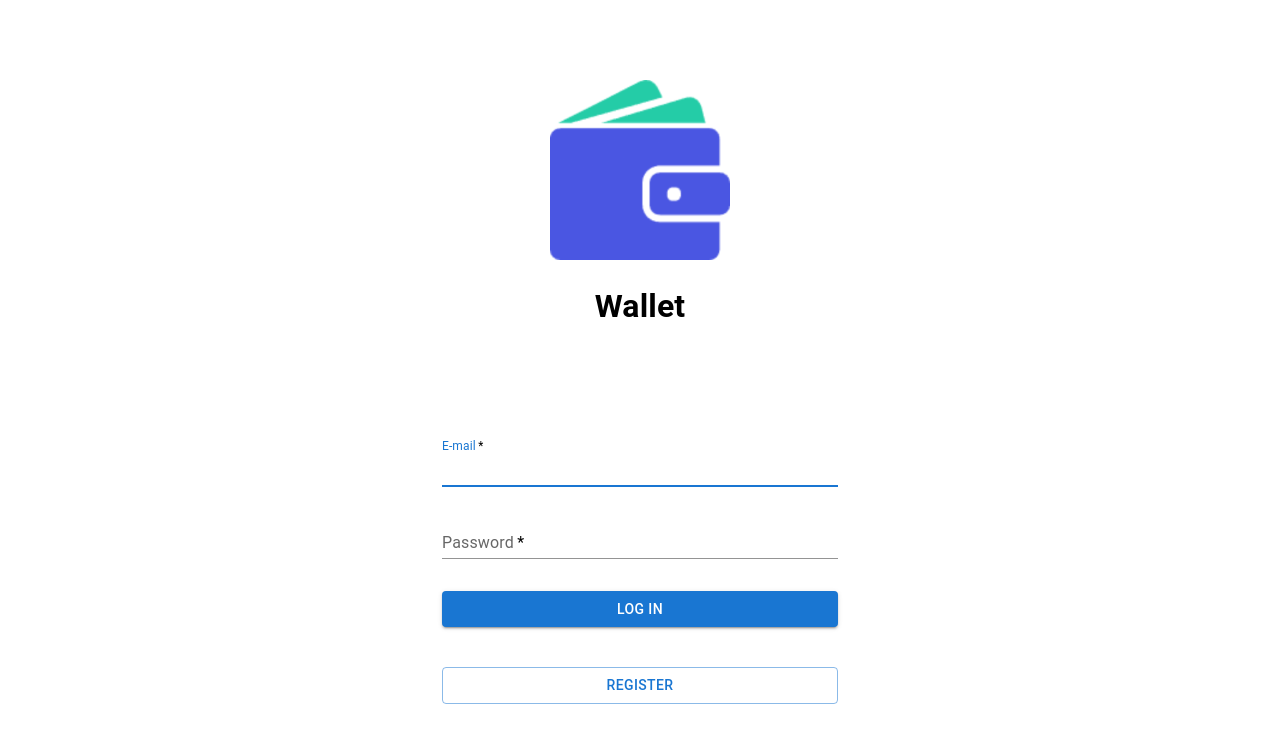
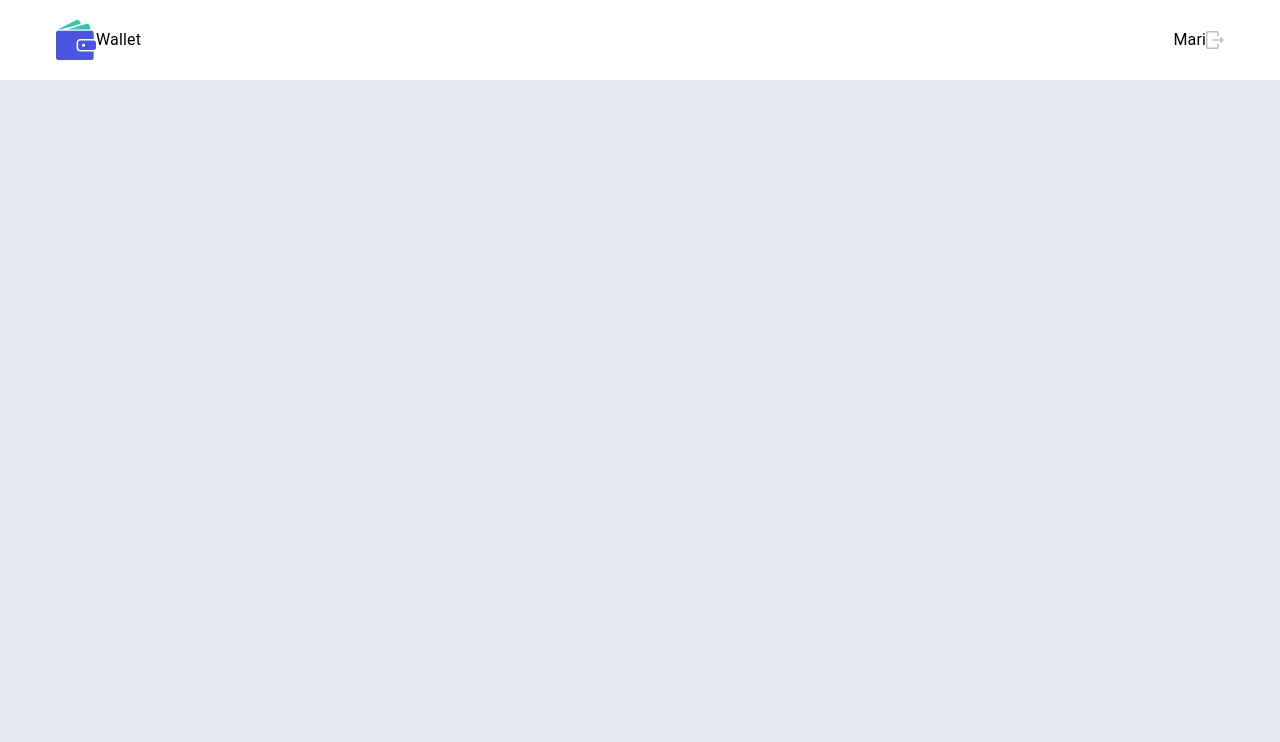
Before and after one commit to MarcinBolt/Wallet-App, a React (Vite) app: page /#/ in a window 1280 px wide. Shown: the top 742 px of the page. Built offline with nearby package versions, Linux system fonts and the light colour scheme.

Commit message:
Header
add Header component and css module
styling component

```diff
--- a/package.json
+++ b/package.json
@@ -29,6 +29,7 @@
     "modern-normalize": "^2.0.0",
     "mongoose": "^7.5.2",
     "morgan": "^1.10.0",
+    "mui": "^0.0.1",
     "node": "^18.17.1",
     "nodemailer": "^6.9.5",
     "nodemon": "^3.0.1",
--- a/src/App.css
+++ b/src/App.css
@@ -1,7 +1,6 @@
 #root {
-  width: 100%;
+  width: 100vw;
   height: 100dvh;
-  max-width: 1280px;
   margin: 0 auto;
   align-items: center;
   text-align: center;
--- a/src/App.jsx
+++ b/src/App.jsx
@@ -8,6 +8,7 @@ import PrivateRoute from './components/PrivateRoute';
 import Loader from './components/Loader/Loader.jsx';
 import VerifyEmail from './pages/VerifyEmail.jsx';
 import './App.css';
+import Header from './components/Header/Header.jsx';
 
 const Login = lazy(() => import('./pages/Login.jsx'));
 const Register = lazy(() => import('./pages/Register.jsx'));
@@ -35,7 +36,7 @@ const App = () => {
           element={<PrivateRoute component={<Dashboard />} redirect={'/'} />}
         />
         //TODO
-        <Route exact path={`/`} element={<PublicRoute component={<Login />} />} />
+        <Route exact path={`/`} element={<PublicRoute component={<Header />} />} />
         <Route exact path={`/login`} element={<PublicRoute component={<Login />} />} />
         <Route exact path={`/register`} element={<PublicRoute component={<Register />} />} />
         <Route
--- a/src/components/AppBar/AppBar.jsx
+++ /dev/null
@@ -1,9 +0,0 @@
-const AppBar = () => {
-  return (
-    <div>
-      <h2>AppBar Component</h2>
-    </div>
-  );
-};
-
-export default AppBar;
--- /dev/null
+++ b/src/components/Header/Header.jsx
@@ -0,0 +1,95 @@
+import Container from '@mui/material/Container';
+import SvgIcon from '@mui/material/SvgIcon';
+import { Typography } from '@mui/material';
+import css from './Header.module.css';
+import { useDispatch, useSelector } from 'react-redux';
+//import { selectUserFirstName } from '../../redux/selectors';
+
+const Header = () => {
+  ///const name = useSelector(selectUserFirstName);
+  const name = 'Mari';
+  const dispatch = useDispatch();
+
+  return (
+    <div className={css.headerWrapper}>
+      <Container
+        sx={{
+          '@media (min-width: 780px)': {
+            padding: '0 32px',
+          },
+          '@media (min-width: 1280px)': {
+            padding: '0 16px',
+          },
+          padding: '0 20px',
+          display: 'flex',
+          justifyContent: 'space-between',
+          alignItems: 'center',
+        }}
+      >
+        <div
+          className={css.logoWrapper}
+          sx={{
+            display: 'flex',
+            justifyContent: 'left',
+          }}
+        >
+          <SvgIcon
+            viewBox="0 0 40 40"
+            sx={{
+              '@media (min-width: 780px)': {
+                width: '40px',
+                height: '40px',
+              },
+              width: '30px',
+              height: '30px',
+              padding: '0px',
+            }}
+          >
+            <path
+              d="M4.69412 9.52382L24.9583 3.85236L23.8851 1.62825C23.183 0.182586 21.4706 -0.41441 20.0606 0.305497L1.91992 9.52382H4.69412Z"
+              fill="#24CCA7"
+            />
+            <path
+              d="M31.0166 3.80957C30.7724 3.80957 30.5282 3.84601 30.284 3.91888L25.6552 5.30342L11.5192 9.52386H27.5644H34.5575L33.6917 6.05035C33.3587 4.69617 32.2376 3.80957 31.0166 3.80957Z"
+              fill="#24CCA7"
+            />
+            <path
+              d="M35.4497 10.7161H34.9377H34.2414H33.5452H28.2313H8.70522H6.14486H3.98877H3.58899H2.25042C1.54071 10.7161 0.907355 11.0414 0.494104 11.5539C0.305446 11.7901 0.161707 12.0619 0.0808534 12.3605C0.031443 12.5477 0 12.7438 0 12.9443V13.2117V15.7519V37.7716C0 39.0016 1.00618 39.9999 2.24593 39.9999H35.4452C36.685 39.9999 37.6912 39.0016 37.6912 37.7716V31.5548H24.3638C22.2572 31.5548 20.5458 29.8568 20.5458 27.7667V25.7256V25.0349V24.3441V22.8111C20.5458 21.7861 20.959 20.8547 21.6283 20.1728C22.2212 19.5667 23.0163 19.1567 23.9057 19.0542C24.0539 19.0364 24.2066 19.0275 24.3593 19.0275H35.8226H36.5188H37.215H37.6912V12.9443C37.6957 11.7143 36.6895 10.7161 35.4497 10.7161Z"
+              fill="#4A56E2"
+            />
+            <path
+              d="M39.2678 21.1578C39.0432 20.9528 38.7782 20.7968 38.4818 20.6943C38.2527 20.6185 38.0101 20.574 37.7541 20.574H37.6957H37.6508H36.9545H34.4436H24.3638C23.1241 20.574 22.1179 21.5722 22.1179 22.8022V23.9119V24.6027V25.2934V27.7624C22.1179 28.9924 23.1241 29.9906 24.3638 29.9906H37.6957H37.7541C38.0101 29.9906 38.2527 29.9461 38.4818 29.8703C38.7782 29.7723 39.0432 29.6118 39.2678 29.4068C39.717 29.0013 40 28.413 40 27.7624V22.8022C40 22.1516 39.717 21.5633 39.2678 21.1578ZM29.0533 25.7257C29.0533 26.3407 28.5503 26.8399 27.9304 26.8399H27.1847C26.5649 26.8399 26.0618 26.3407 26.0618 25.7257V24.9859C26.0618 24.6294 26.228 24.313 26.493 24.1125C26.6861 23.9654 26.9242 23.8718 27.1847 23.8718H27.3734H27.9304C28.5503 23.8718 29.0533 24.3709 29.0533 24.9859V25.7257Z"
+              fill="#4A56E2"
+            />
+          </SvgIcon>
+          <Typography className={css.logo}>Wallet</Typography>
+        </div>
+        <div className={css.userWrapper}>
+          <Typography className={css.name}>{name}</Typography>
+          <SvgIcon
+            viewBox="0 0 18 18"
+            sx={{
+              width: '18px',
+              height: '18px',
+              padding: '0px',
+            }}
+          >
+            <g clip-path="url(#clip0_4_400)">
+              <path
+                d="M11.2788 13.0708H12.6844V15.8818C12.6844 17.0443 11.7386 17.99 10.5761 17.99H2.10814C0.945786 17.99 0 17.0443 0 15.8818V2.10814C0 0.945786 0.945786 0 2.10814 0H10.5761C11.7386 0 12.6844 0.945786 12.6844 2.10814V4.91913H11.2788V2.10814C11.2788 1.72073 10.9637 1.40543 10.5761 1.40543H2.10814C1.72073 1.40543 1.40543 1.72073 1.40543 2.10814V15.8818C1.40543 16.2692 1.72073 16.5845 2.10814 16.5845H10.5761C10.9637 16.5845 11.2788 16.2692 11.2788 15.8818V13.0708ZM14.6872 5.68213L13.6934 6.67598L15.3096 8.29234H6.21922V9.69777H15.3096L13.6934 11.314L14.6872 12.3078L18 8.99506L14.6872 5.68213Z"
+                fill="#BDBDBD"
+              />
+            </g>
+            <defs>
+              <clipPath id="clip0_4_400">
+                <rect width="18" height="18" fill="white" />
+              </clipPath>
+            </defs>
+          </SvgIcon>
+        </div>
+      </Container>
+    </div>
+  );
+};
+
+export default Header;
--- /dev/null
+++ b/src/components/Header/Header.module.css
@@ -0,0 +1,39 @@
+.headerWrapper {
+  background-color: var(--color-bg-secondary);
+  width: 100vw;
+  height: 60px;
+  display: flex;
+  justify-content: center;
+  margin: 0;
+  width: 100vw;
+
+  @media screen and (min-width: 768px) {
+    height: 80px;
+  }
+}
+
+.logoWrapper {
+  display: flex;
+  justify-content: left;
+  align-items: center;
+}
+
+.userWrapper {
+  display: flex;
+  justify-content: right;
+  align-items: center;
+}
+
+.logo {
+  font-family: var(--font-primary);
+  font-size: 24px;
+  font-weight: 700;
+  margin-right: 15.56;
+}
+
+.name {
+  font-family: var(--font-secondary);
+  font-size: 24px;
+  font-weight: 700;
+  margin-left: 15.56;
+}
--- a/src/main.jsx
+++ b/src/main.jsx
@@ -5,6 +5,7 @@ import { HashRouter } from 'react-router-dom';
 import { Provider } from 'react-redux';
 import { store, persistor } from './redux/store';
 import { PersistGate } from 'redux-persist/integration/react';
+import { Experimental_CssVarsProvider as CssVarProvider } from '@mui/material/styles';
 import './index.css';
 
 ReactDOM.createRoot(document.getElementById('root')).render(
@@ -12,10 +13,11 @@ ReactDOM.createRoot(document.getElementById('root')).render(
     <HashRouter>
       <Provider store={store}>
         <PersistGate loading={null} persistor={persistor}>
-          <App />
+          <CssVarProvider>
+            <App />
+          </CssVarProvider>
         </PersistGate>
       </Provider>
-
     </HashRouter>
   </React.StrictMode>,
 );
```
Also changed, not shown: src/assets/icons/exit.svg (added), 1 other file (tests, documents, lock files or other folders).
